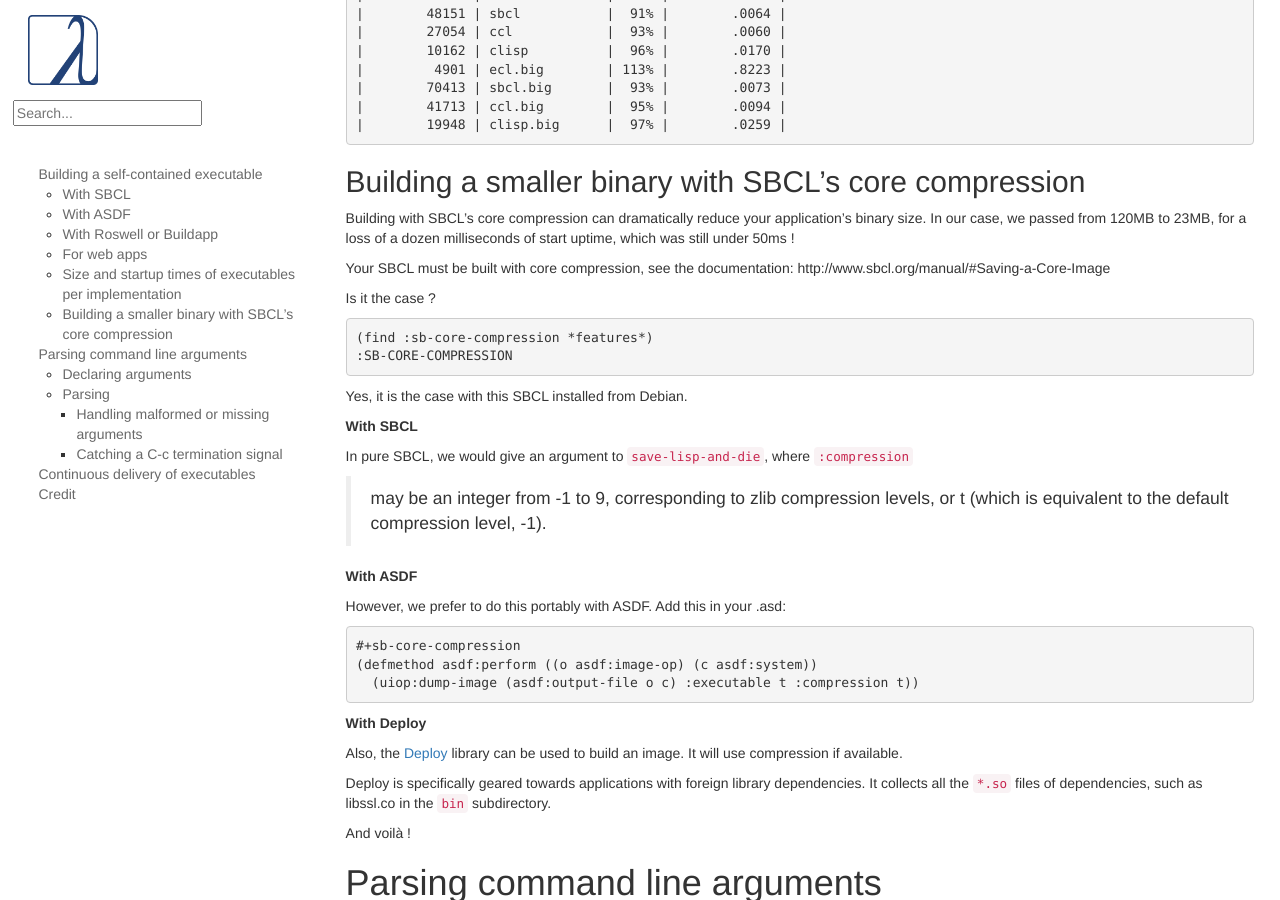
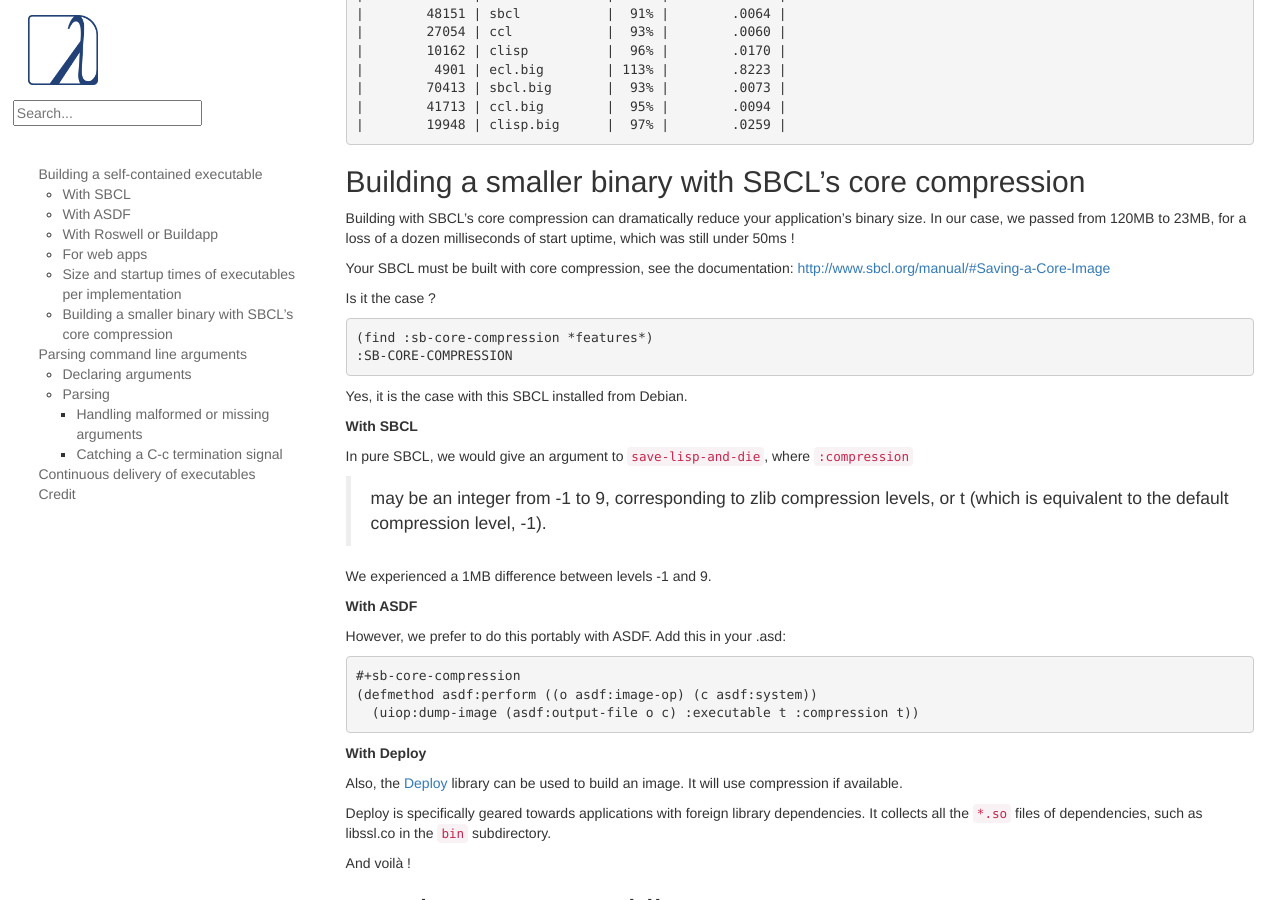
Before and after one commit to LispCookbook/cl-cookbook, a Jekyll site: the page built from scripting.md, in a window 1280 px wide and 900 px high, scrolled down 2859 px. Built offline with Jekyll 4.4.1, drawn with Linux system fonts in a browser that asks for light colours.

Commit message:
note on compression levels, editing

````diff
--- a/scripting.md
+++ b/scripting.md
@@ -208,7 +208,7 @@
 for a loss of a dozen milliseconds of start uptime, which was still
 under 50ms !
 
-Your SBCL must be built with core compression, see the documentation: http://www.sbcl.org/manual/#Saving-a-Core-Image
+Your SBCL must be built with core compression, see the documentation: [http://www.sbcl.org/manual/#Saving-a-Core-Image](http://www.sbcl.org/manual/#Saving-a-Core-Image)
 
 Is it the case ?
 
@@ -226,15 +226,17 @@
 
 > may be an integer from -1 to 9, corresponding to zlib compression levels, or t (which is equivalent to the default compression level, -1).
 
+We experienced a 1MB difference between levels -1 and 9.
+
 **With ASDF**
 
 However, we prefer to do this portably with ASDF. Add this in your .asd:
 
-```
+~~~lisp
 #+sb-core-compression
 (defmethod asdf:perform ((o asdf:image-op) (c asdf:system))
   (uiop:dump-image (asdf:output-file o c) :executable t :compression t))
-```
+~~~
 
 **With Deploy**
 
````
